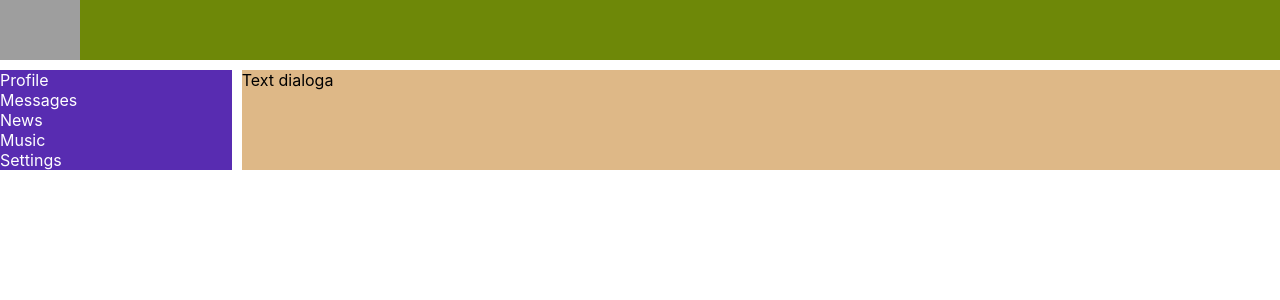
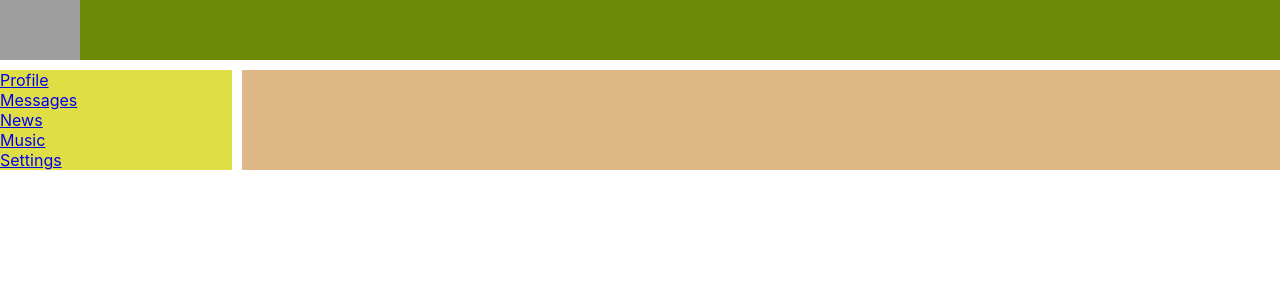
Before and after one commit to GALw395/2-samyrai, a React (Create React App) app: page / in a window 1280 px wide. Shown: the top 300 px of the page. Built offline with nearby package versions, Linux system fonts and the light colour scheme; grey boxes are pictures that could not be loaded.

Commit message:
social_network_les_19 - route, browser-router

```diff
--- a/src/App.tsx
+++ b/src/App.tsx
@@ -1,3 +1,4 @@
+import { BrowserRouter, Route } from 'react-router-dom';
 import './App.css';
 import { Dialogs } from './components/Dialogs/Dialogs';
 import { Header } from './components/Header/Header';
@@ -7,16 +8,19 @@ import { Profile } from './components/Profile/Profile';
 const App = () => {
 
   return (
+    <BrowserRouter>
       <div className="app-wrapper">
 
         <Header />
         <Navbar />
         <div className="app-wrapper-content">
-        <Dialogs />
+          <Route path='/dialogs' component={Dialogs} />
+          <Route path='/profile' component={Profile} />
         </div>
         {/* <Profile /> */}
 
       </div>
+    </BrowserRouter>
   )
 }
 
--- a/src/components/Navbar/Navbar.module.css
+++ b/src/components/Navbar/Navbar.module.css
@@ -1,6 +1,6 @@
 .nav {
     grid-area: n;
-    background-color: rgb(88, 44, 177);
+    background-color: rgb(224, 222, 69);
 }
 
 .item {
--- a/src/components/Navbar/Navbar.tsx
+++ b/src/components/Navbar/Navbar.tsx
@@ -3,11 +3,11 @@ import s from './Navbar.module.css'
 export const Navbar = () => {
     return (
         <nav className= {s.nav}>
-        <div className={s.item}>Profile</div>
-        <div className={s.item}>Messages</div>
-        <div className={s.item}>News</div>
-        <div className={s.item}>Music</div>
-        <div className={s.item}>Settings</div>
+        <div className={s.item}><a href='/profile'>Profile</a></div>
+        <div className={s.item}><a href='/dialogs'>Messages</a></div>
+        <div className={s.item}><a href='/news'>News</a></div>
+        <div className={s.item}><a href='/music'>Music</a></div>
+        <div className={s.item}><a href='/sittings'>Settings</a></div>
       </nav>
     )
 }
```
Lines whose indentation alone changed are shown as unchanged.
